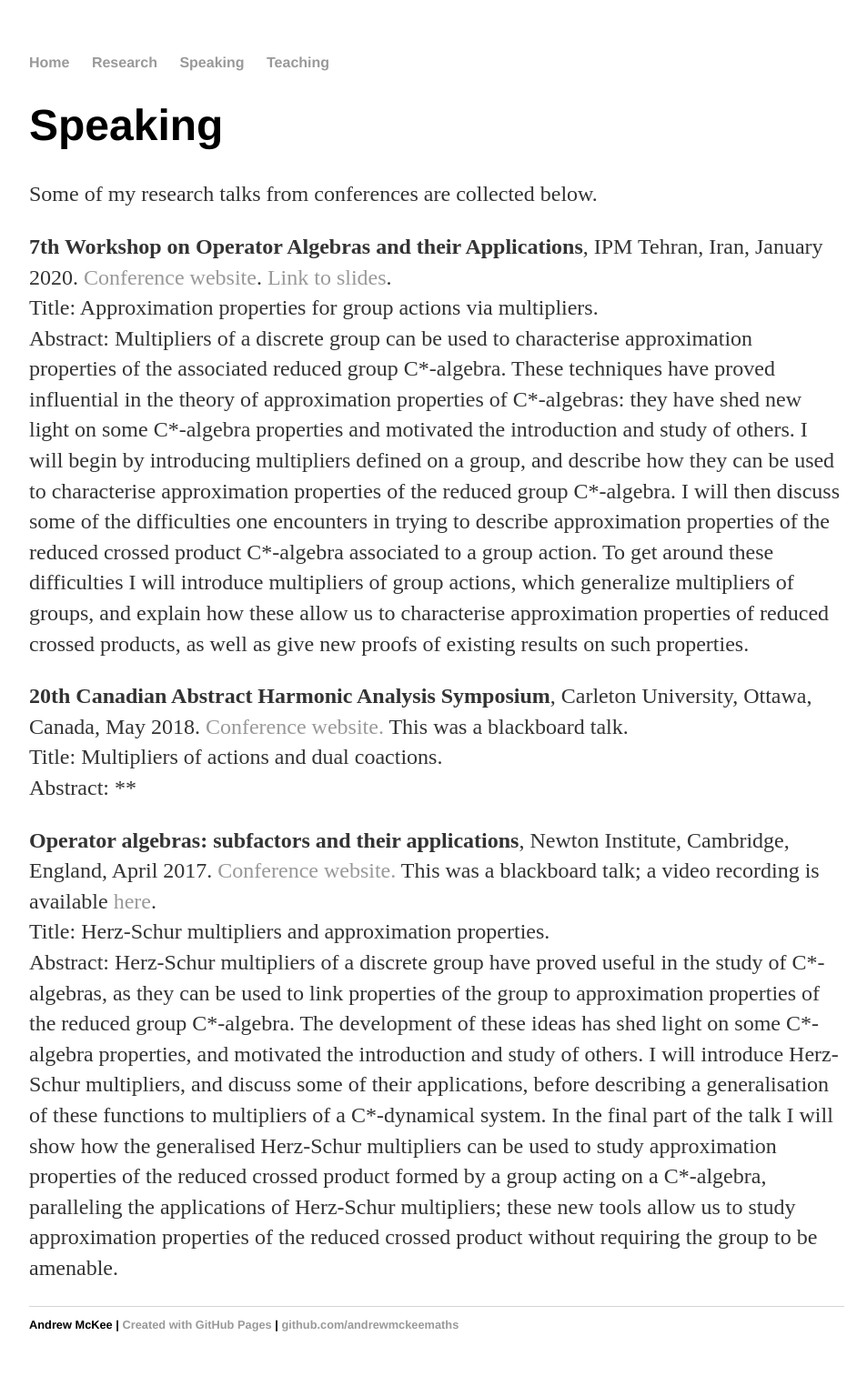
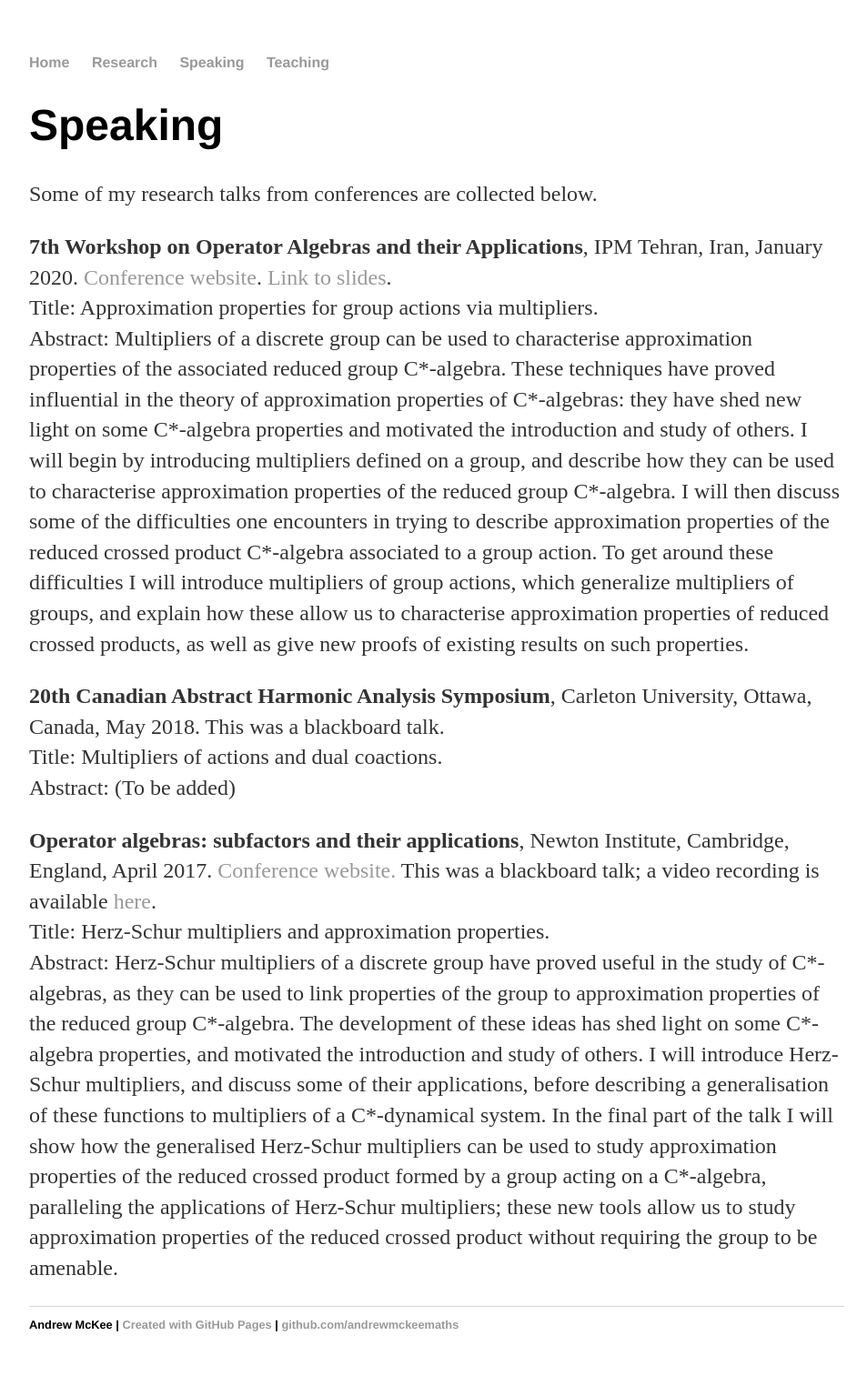
Before and after one commit to andrewmckeemaths/andrewmckeemaths.github.io, a Jekyll site: the page built from speaking/index.html, in a window 1280 px wide. Shown: the whole page at 91% size, without its empty margins (160-1113 px from the left). Built offline with Jekyll 4.4.1, drawn with Linux system fonts in a browser that asks for light colours.

Commit message:
Update index.html

```diff
--- a/speaking/index.html
+++ b/speaking/index.html
@@ -11,9 +11,9 @@ title: Andrew McKee
 Title: Approximation properties for group actions via multipliers.<br />
 Abstract: Multipliers of a discrete group can be used to characterise approximation properties of the associated reduced group C*-algebra. These techniques have proved influential in the theory of approximation properties of C*-algebras: they have shed new light on some C*-algebra properties and motivated the introduction and study of others. I will begin by introducing multipliers defined on a group, and describe how they can be used to characterise approximation properties of the reduced group C*-algebra. I will then discuss some of the difficulties one encounters in trying to describe approximation properties of the reduced crossed product C*-algebra associated to a group action. To get around these difficulties I will introduce multipliers of group actions, which generalize multipliers of groups, and explain how these allow us to characterise approximation properties of reduced crossed products, as well as give new proofs of existing results on such properties.</p>
 
-<p><strong>20th Canadian Abstract Harmonic Analysis Symposium</strong>, Carleton University, Ottawa, Canada, May 2018. <a href="">Conference website.</a> This was a blackboard talk.<br />
+<p><strong>20th Canadian Abstract Harmonic Analysis Symposium</strong>, Carleton University, Ottawa, Canada, May 2018. This was a blackboard talk.<br />
 Title: Multipliers of actions and dual coactions.<br />
-Abstract: **
+Abstract: (To be added)
 </p>
 
 <p><strong>Operator algebras: subfactors and their applications</strong>, Newton Institute, Cambridge, England, April 2017. <a href="http://www.newton.ac.uk/event/oas">Conference website.</a> This was a blackboard talk; a video recording is available <a href="http://www.newton.ac.uk/seminar/20170420140015002">here</a>.<br />
```
